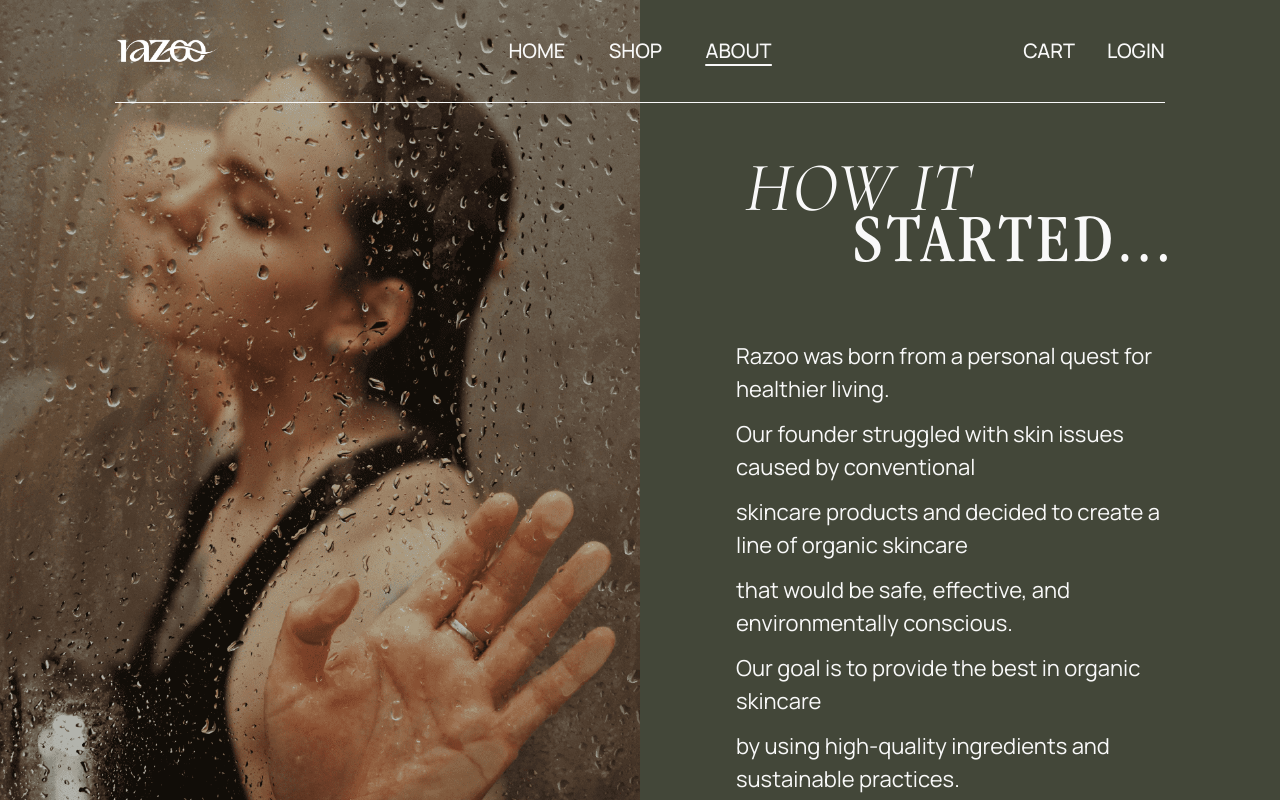
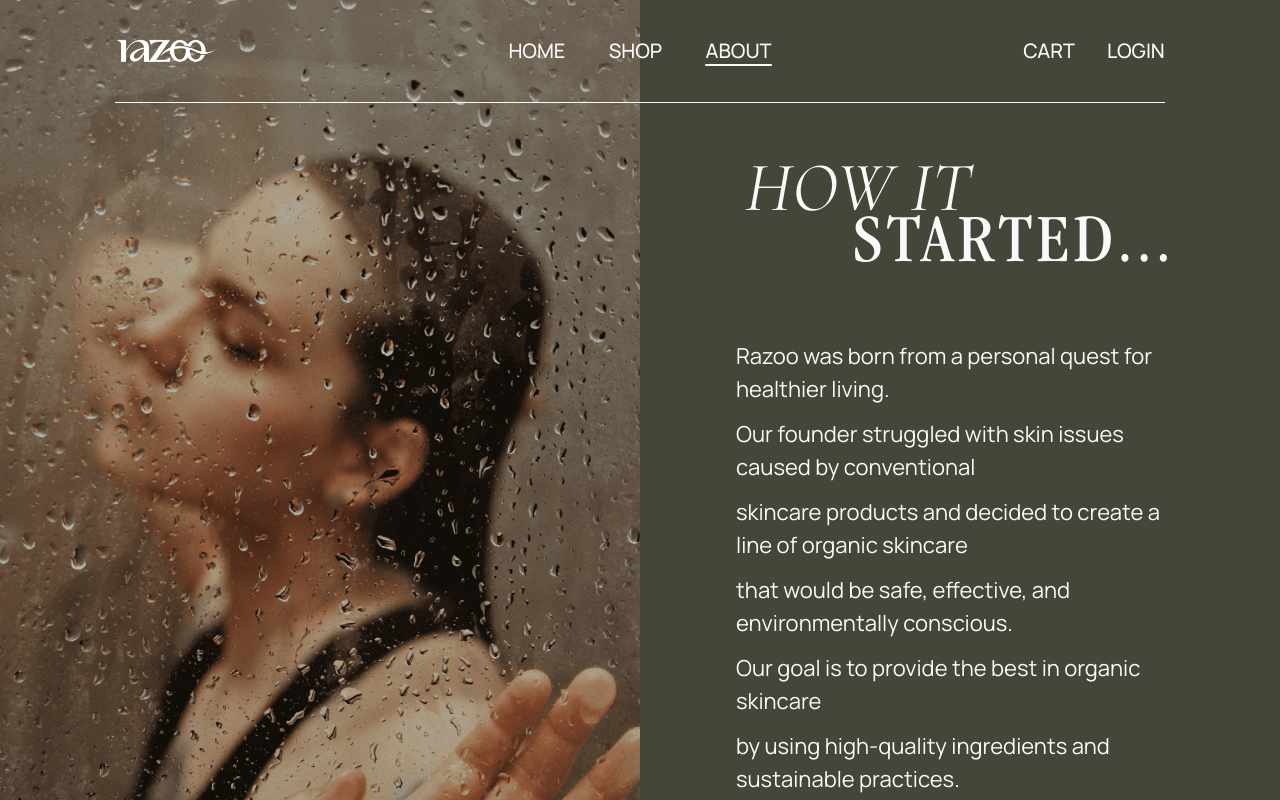
Before and after one commit to uch2ha/Razoo-Store, a React (Vite) app: page /about in a window 1280 px wide. Shown: the top 800 px of the page. Built offline with nearby package versions, Linux system fonts and the light colour scheme.

Commit message:
css diff screen bug fixed

```diff
--- a/src/components/ItemDetails.tsx
+++ b/src/components/ItemDetails.tsx
@@ -50,7 +50,7 @@
 
   return (
     <div
-      className={`fixed left-1/2 w-[85%] h-[80%] flex transform -translate-x-1/2 -translate-y-1/2 blur-none transition-all duration-700 ${
+      className={`fixed left-1/2 w-[85%] min-h-[80%] flex transform -translate-x-1/2 -translate-y-1/2 blur-none transition-all duration-700 ${
         isVisible ? 'z-50 top-1/2 ' : 'top-[-100%]'
       }`}>
       <div className="w-[52%] bg-[#e2ded7] -tl-md -bl-md flex justify-center items-center">
--- a/src/features/myAccount/components/MyAccount.tsx
+++ b/src/features/myAccount/components/MyAccount.tsx
@@ -19,7 +19,7 @@
           <Button label="MY INFO" clickHandler={handleSideClick} styles="border-b-[1px] h-1/2" />
           <Button label="ORDERS" clickHandler={handleSideClick} styles="border-b-[1px] h-1/2" />
         </div>
-        <img src={img} className="object-cover h-full" />
+        <img src={img} className="object-cover overflow-hidden h-full" />
       </div>
       <div className="border-[1px] border-b-0 -tl-md -tr-md w-4/5 overflow-x-scroll scrollbar-hide">
         {isMyInfo ? <MyInfo /> : <MyOrders />}
--- a/src/index.scss
+++ b/src/index.scss
@@ -12,6 +12,10 @@
 @layer base {
   html {
     @apply scrollbar-hide bg-[#e9e7e2] text-black font-manrope font-[400];
+  }
+
+  * {
+    @apply scrollbar-hide;
   }
 
   h2 {
--- a/src/pages/AboutPage.tsx
+++ b/src/pages/AboutPage.tsx
@@ -11,10 +11,10 @@
 const AboutPage: FC = () => {
   return (
     <div className="relative">
-      <div className="w-screen h-screen flex flex-col items-end justify-start text-white">
+      <div className="w-screen min-h-screen flex flex-col items-end justify-start text-white">
         <NavBar isWhite={true} />
         <div className="h-full w-1/2 flex justify-start items-center flex-col">
-          <div className="w-[70%] flex flex-col items-center mt-[5%]">
+          <div className="w-[70%] flex flex-col items-center my-[5%]">
             <div className="mb-10 text-[70px] w-[430px] h-fit">
               <p className="font-garamond text-start">HOW IT</p>
               <p className="font-sulfates tracking-[4px] text-end mt-[-45px]">STARTED...</p>
--- a/src/pages/HomePage.tsx
+++ b/src/pages/HomePage.tsx
@@ -5,7 +5,7 @@
 
 const HomePage: FC = () => {
   return (
-    <div className="bg-mainPageBg w-screen h-screen bg-cover bg-center bg-no-repeat flex flex-col items-center justify-start text-white">
+    <div className="bg-mainPageBg w-screen h-screen bg-cover bg-center bg-no-repeat flex flex-col items-center justify-start text-white overflow-scroll">
       <NavBar isWhite={true} />
       <div className="relative text-5xl  h-full w-full flex justify-center items-center text-center flex-col ">
         <img className="absolute top-[22%] rotate-10 w-[480px]" src={productImg} />
--- a/src/pages/LoginPage.tsx
+++ b/src/pages/LoginPage.tsx
@@ -28,7 +28,7 @@
     <div className=" w-screen h-screen flex flex-col items-center  justify-start ">
       <NavBar />
       <div className="h-full w-full flex justify-center items-center text-center flex-col text-white">
-        <div className="relative flex w-2/3 h-3/4 bg-loginPageBg bg-no-repeat bg-cover">
+        <div className="relative flex w-2/3 h-[80%] bg-loginPageBg bg-no-repeat bg-cover">
           <div
             className={`left-0 w-2/3 transform absolute h-full transition-transform duration-700  ${
               isLogin ? 'translate-x-[0%] ' : ' translate-x-[50%] '
```
